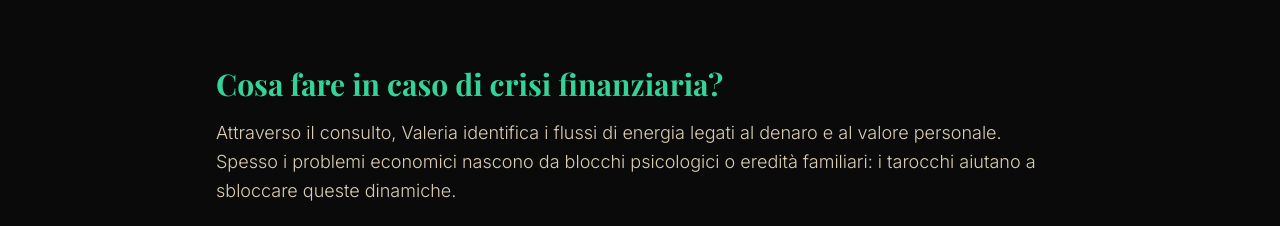
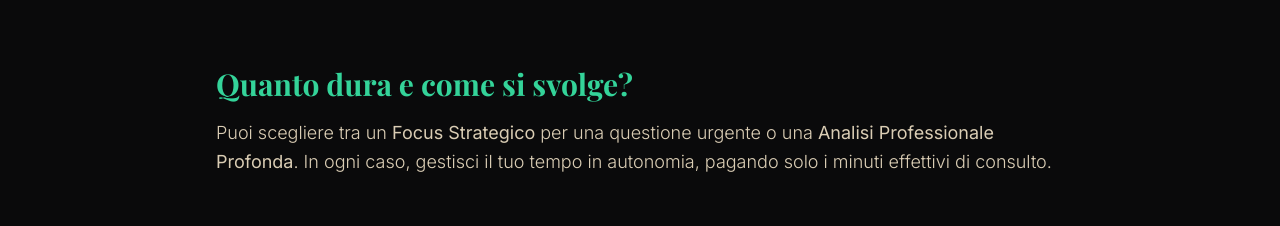
Before and after one commit to DND72/valeria-landing, a React (Vite) app: page /tarocchi-lavoro in a window 1280 px wide. Shown: the part 486-712 px from the top of the page. Built offline with nearby package versions, Linux system fonts and the light colour scheme; no server answers; a web font is replaced by a local one.

Commit message:
legal: rimossi riferimenti obsoleti alla durata 30 min in tutto il sito

```diff
--- a/src/pages/FaqPage.tsx
+++ b/src/pages/FaqPage.tsx
@@ -101,8 +101,8 @@ const FAQ_SECTIONS: FaqSection[] = [
         a: "No. Valeria ha una formazione in psicologia e offre percorsi di accompagnamento e crescita personale. Il servizio non e psicoterapia ne consulenza psicologica riservata agli iscritti all'Albo degli Psicologi. Se stai attraversando un momento di difficolta clinica, ti invitiamo a rivolgerti a un professionista abilitato.",
       },
       {
-        q: 'Cosa sono i Percorsi Combo?',
-        a: "I Percorsi Combo uniscono consulti di Tarocchi e sessioni di Coaching in un unico pacchetto. La Combo Light include 2 consulti brevi di Tarocchi (30 min) + 1 sessione di Coaching (30 min). La Combo Full include 2 consulti completi (60 min) + 1 sessione di Coaching (60 min). Sono ideali per chi vuole sia riflessione profonda che un piano d'azione concreto.",
+        q: "Cosa sono i Percorsi Evolutivi?",
+        a: "I Percorsi Evolutivi uniscono l'analisi dei Tarocchi e le sessioni di Coaching in un unico cammino coerente. Sono stati progettati per chi non cerca solo una risposta spot, ma vuole sia una riflessione profonda che un piano d'azione concreto per cambiare realmente direzione nella propria vita.",
       },
     ],
   },
--- a/src/pages/verticals/TarocchiAmore.tsx
+++ b/src/pages/verticals/TarocchiAmore.tsx
@@ -28,7 +28,7 @@ export default function TarocchiAmorePage() {
           <div className="space-y-4">
             <h2 className="text-3xl font-serif font-bold text-gold-500">Quanto dura e cosa posso chiedere?</h2>
             <p className="text-lg text-white/60 leading-relaxed font-light">
-              Puoi scegliere tra il <strong>Consulto Rapido (10 min)</strong> per una domanda secca o la <strong>Sessione Evolutiva (30 min)</strong> per un'analisi profonda. Puoi chiedere indicazioni su ritorni, nuove conoscenze, crisi di coppia o dubbi sulla fedeltà, ricevendo sempre una risposta onesta e priva di giudizio.
+              Puoi scegliere tra un <strong>Consulto Lampo</strong> per una domanda secca o una <strong>Analisi Evolutiva Profonda</strong> per una visione d'insieme. Il pagamento avviene sempre sul tempo effettivo, permettendoti di gestire la sessione in totale libertà.
             </p>
           </div>
 
--- a/src/pages/verticals/TarocchiLavoro.tsx
+++ b/src/pages/verticals/TarocchiLavoro.tsx
@@ -22,6 +22,12 @@ export default function TarocchiLavoroPage() {
             <h2 className="text-3xl font-serif font-bold text-emerald-400">Come possono aiutarmi i tarocchi nel lavoro?</h2>
             <p className="text-lg text-white/60 leading-relaxed font-light">
               I tarocchi di Marsiglia sono uno strumento straordinario di <strong>analisi strategica</strong>. Non "indovinano" il futuro successo, ma mappano le opportunità, le intenzioni dei collaboratori e i momenti migliori per lanciare nuovi progetti o cambiare rotta professionale.
+            </p>
+          </div>
+          <div className="space-y-4">
+            <h2 className="text-3xl font-serif font-bold text-emerald-400">Quanto dura e come si svolge?</h2>
+            <p className="text-lg text-white/60 leading-relaxed font-light">
+              Puoi scegliere tra un <strong>Focus Strategico</strong> per una questione urgente o una <strong>Analisi Professionale Profonda</strong>. In ogni caso, gestisci il tuo tempo in autonomia, pagando solo i minuti effettivi di consulto.
             </p>
           </div>
           <div className="space-y-4">
```
